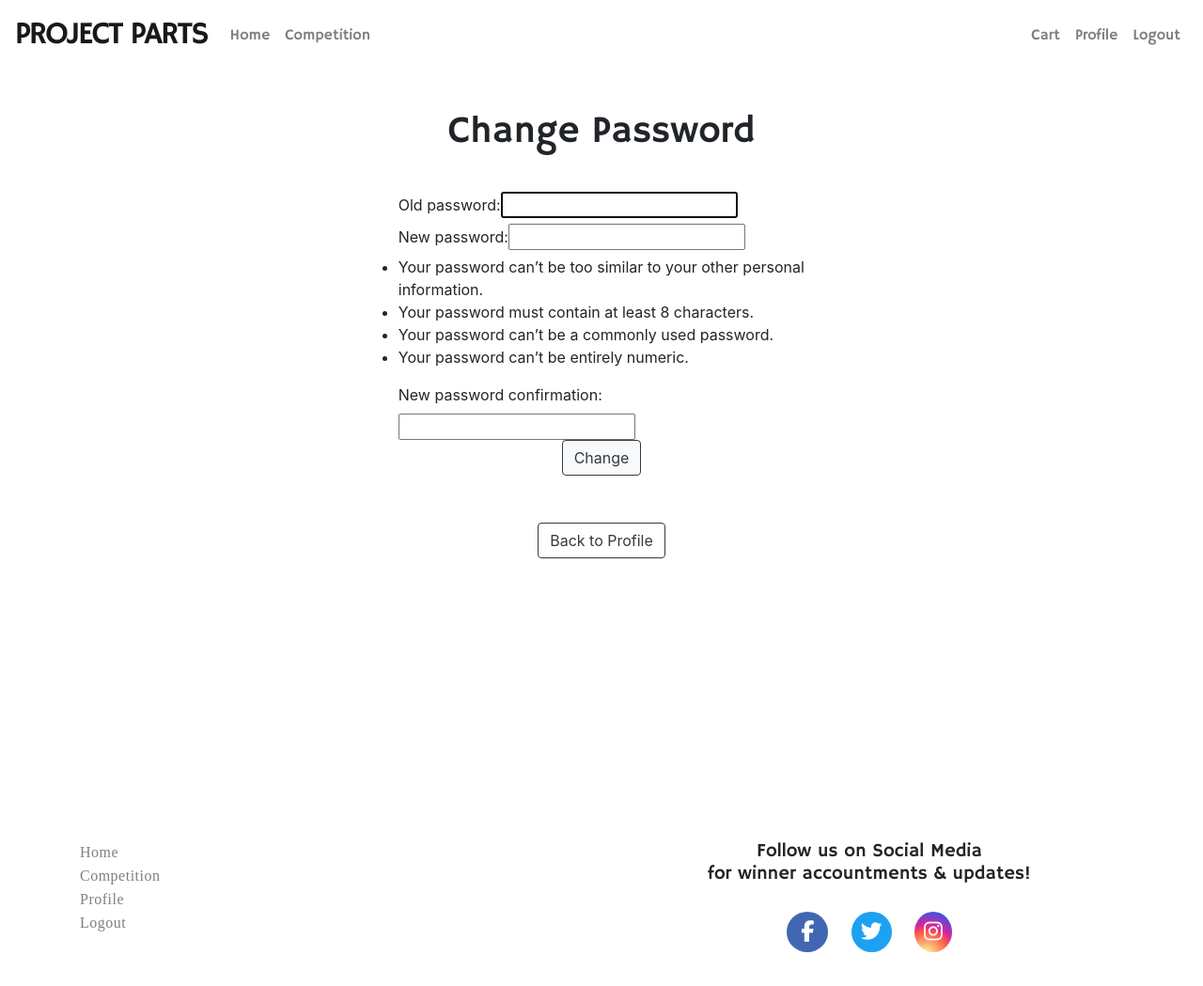
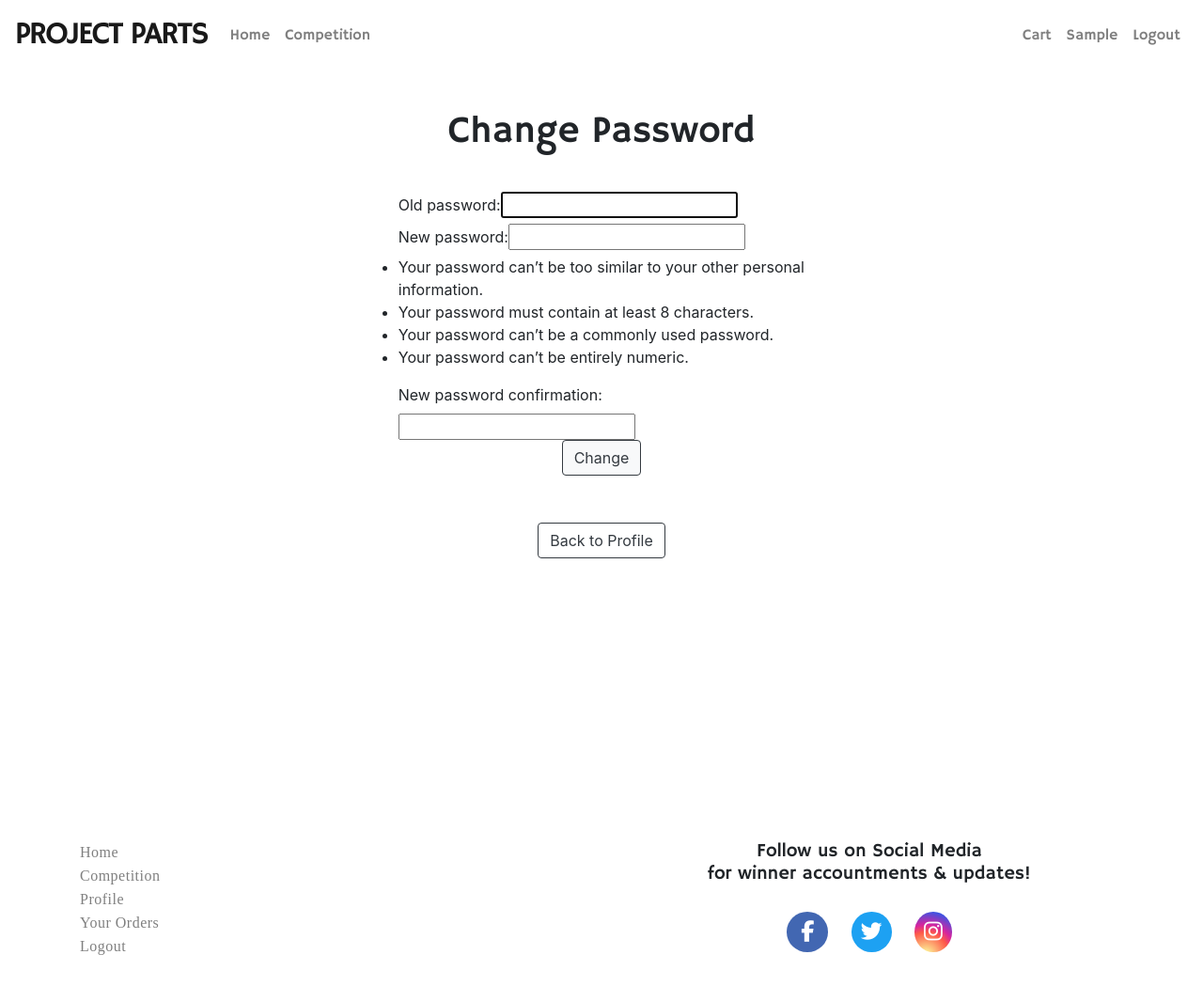
Before and after one commit to msped/projectparts, a Django app: page /accounts/change_password/ in a window 1280 px wide. Shown: the whole page at 94% size. Run offline with Django 3.2, Linux system fonts and the light colour scheme; the visitor is signed in with stand-in values (Sample User, id 1); data that the repository does not hold is empty; some libraries are stand-ins or nearby versions.

Commit message:
modified base.html for orders link

```diff
--- a/templates/base.html
+++ b/templates/base.html
@@ -40,8 +40,23 @@
                             {% endif %}
                         </a>
                     </li>
-                    <li class="nav-item {% if request.resolver_match.url_name == 'profile' %}active{% endif %}">
-                        <a class="nav-link" href="{% url 'profile' %}">Profile</a>
+                    <li class="nav-item dropdown">
+                        <a class="nav-link {% if request.resolver_match.url_name == 'profile' or request.resolver_match.url_name == 'users_orders'%}
+                        active{% endif %}"
+                        href="#" id="navbarDropdown" role="button" data-toggle="dropdown"
+                            aria-haspopup="true" aria-expanded="false">
+                            {% if request.resolver_match.url_name == 'profile' %}
+                            Profile
+                            {% elif request.resolver_match.url_name == 'users_orders' %}
+                            Your Orders
+                            {% else %}
+                            {{ request.user.first_name }}
+                            {% endif %}
+                        </a>
+                        <div class="dropdown-menu" aria-labelledby="navbarDropdown">
+                            <a class="dropdown-item" href="{% url 'profile' %}">Profile</a>
+                            <a class="dropdown-item" href="{% url 'users_orders' %}">Orders</a>
+                        </div>
                     </li>
                     <li class="nav-item">
                             <a class="nav-link" href="{% url 'logout' %}">Logout</a>
@@ -92,6 +107,9 @@
                         <a class="footer-text" href="{% url 'profile' %}">Profile</a>
                     </li>
                     <li>
+                        <a class="footer-text" href="{% url 'users_orders' %}">Your Orders</a>
+                    </li>
+                    <li>
                         <a class="footer-text" href="{% url 'logout' %}">Logout</a>
                     </li>
                     {% else %}
```
